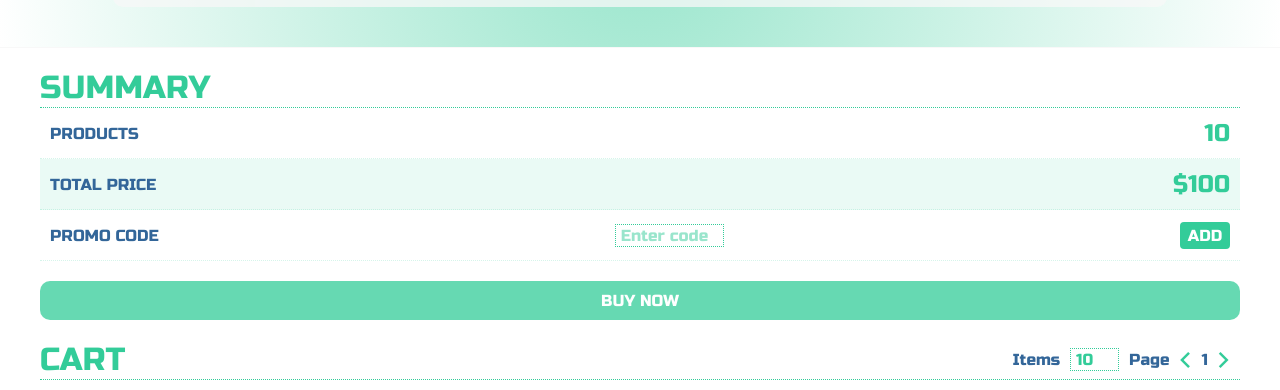
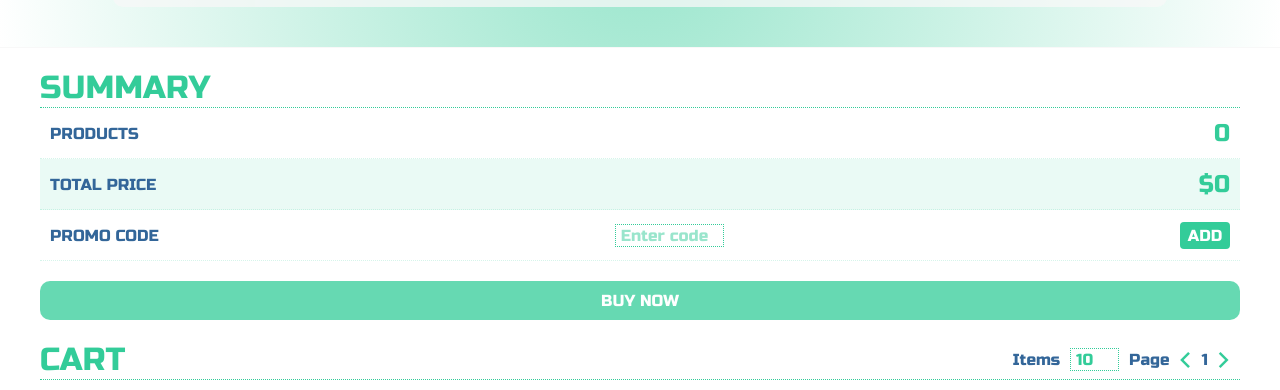
Before and after one commit to mshns/online-store, a React (Create React App) app in the folder online-store/: page /cart in a window 1280 px wide. Shown: the part 173-563 px from the top of the page. Built offline with nearby package versions, Linux system fonts and the light colour scheme.

Commit message:
feat: add items manipulations in cart page

```diff
--- a/online-store/src/components/header/header.tsx
+++ b/online-store/src/components/header/header.tsx
@@ -2,11 +2,18 @@ import "./header.scss";
 import { Link } from "react-router-dom";
 import useSort from "../../hooks/useSort";
 import useCart from "../../hooks/useCart";
+import { useEffect, useState } from "react";
+import { ICartItem } from "../../types";
 
 const Header = () => {
   const { setSort } = useSort();
   const { cartList } = useCart();
-  const totalSum = cartList.reduce((acc, curr) => acc + curr.price, 0);
+  const getTotalSum = (itemsList: ICartItem[]) =>
+    itemsList.reduce((acc, curr) => acc + curr.item.price * curr.amount, 0);
+  const [totalSum, changeTotalSum] = useState(getTotalSum(cartList));
+  useEffect(() => {
+    changeTotalSum(getTotalSum(cartList));
+  }, [cartList]);
 
   return (
     <header className="header">
--- a/online-store/src/components/products/item.tsx
+++ b/online-store/src/components/products/item.tsx
@@ -7,7 +7,7 @@ import "./item.scss";
 const Item = (item: IProductItem) => {
   const { cartList, setCartList } = useCart();
   const isAddedToCart = (item: IProductItem): Boolean => {
-    return cartList.find((product) => item.id === product.id) !== undefined
+    return cartList.find((product) => item.id === product.item.id) !== undefined
       ? true
       : false;
   };
@@ -30,9 +30,11 @@ const Item = (item: IProductItem) => {
           className="product_buttons__cart"
           onClick={() => {
             if (!isAdded) {
-              setCartList([...cartList, item]);
+              setCartList([...cartList, { item: item, amount: 1 }]);
             } else {
-              setCartList(cartList.filter((product) => product.id !== item.id));
+              setCartList(
+                cartList.filter((product) => product.item.id !== item.id)
+              );
             }
             setAdded(!isAdded);
           }}
--- a/online-store/src/contexts/cartListContext/CartList.tsx
+++ b/online-store/src/contexts/cartListContext/CartList.tsx
@@ -1,8 +1,8 @@
 import { createContext, ReactNode, useState } from "react";
-import { ICartListContext, IProductItem } from "../../types";
+import { ICartItem, ICartListContext } from "../../types";
 
 const CartListProvider = ({ children }: { children: ReactNode }) => {
-  const [cartList, setCartList] = useState<IProductItem[]>([]);
+  const [cartList, setCartList] = useState<ICartItem[]>([]);
   return (
     <CartListContext.Provider value={{ cartList, setCartList }}>
       {children}
--- a/online-store/src/pages/cart/cartPage.scss
+++ b/online-store/src/pages/cart/cartPage.scss
@@ -37,7 +37,7 @@
   padding-left: 5px;
   border: 1px dotted rgb(51, 204, 153);
   outline: none;
-  font-family: 'Russo One';
+  font-family: "Russo One";
   font-size: 16px;
   text-transform: uppercase;
   color: #33cc99;
@@ -62,7 +62,7 @@
   display: flex;
   align-items: center;
   margin-bottom: 20px;
-  border-bottom: 1px dotted rgb(51, 204, 153, .2);
+  border-bottom: 1px dotted rgb(51, 204, 153, 0.2);
 }
 
 .cart-item_number {
@@ -114,6 +114,7 @@
   font-size: 32px;
   color: #33cc99;
   cursor: pointer;
+  user-select: none;
 }
 
 .amount-count_value {
@@ -144,12 +145,12 @@
   align-items: center;
   height: 50px;
   padding: 0 10px;
-  border-bottom: 1px dotted rgb(51, 204, 153, .2);
+  border-bottom: 1px dotted rgb(51, 204, 153, 0.2);
   text-transform: uppercase;
 }
 
 .cart-sum_field:nth-child(3) {
-  background-color: rgb(51, 204, 153, .1);
+  background-color: rgb(51, 204, 153, 0.1);
 }
 
 .products-count,
@@ -164,7 +165,7 @@
   padding-left: 5px;
   border: 1px dotted rgb(51, 204, 153);
   outline: none;
-  font-family: 'Russo One';
+  font-family: "Russo One";
   font-size: 16px;
   text-transform: uppercase;
   color: #33cc99;
@@ -172,7 +173,7 @@
 
 .cart-sum_submit {
   width: 50px;
-  font-family: 'Russo One';
+  font-family: "Russo One";
   font-size: 16px;
   padding: 4px;
   border-radius: 4px;
@@ -182,16 +183,16 @@
   border: none;
   outline: none;
   cursor: pointer;
-  transition: ease-in-out .2s;
+  transition: ease-in-out 0.2s;
 }
 
 .cart-sum_input::placeholder {
   text-transform: none;
-  color: rgb(51, 204, 153, .5);
+  color: rgb(51, 204, 153, 0.5);
 }
 
 .cart-sum_button {
-  font-family: 'Russo One';
+  font-family: "Russo One";
   font-size: 16px;
   text-transform: uppercase;
   color: #fff;
@@ -199,9 +200,9 @@
   padding: 10px;
   border: none;
   border-radius: 10px;
-  background-color: rgb(51, 204, 153, .75);
+  background-color: rgb(51, 204, 153, 0.75);
   cursor: pointer;
-  transition: ease-in-out .2s;
+  transition: ease-in-out 0.2s;
 }
 
 .cart-sum_submit:hover,
@@ -223,7 +224,6 @@
     width: calc(100% - 80px);
   }
 }
-
 
 @media (max-width: 760px) {
   .cart_header {
--- a/online-store/src/pages/cart/cartPage.tsx
+++ b/online-store/src/pages/cart/cartPage.tsx
@@ -1,5 +1,6 @@
 import "./cartPage.scss";
 import CartList from "./components/cartList";
+import CartSumBlock from "./components/cartSum";
 
 const CartPage = () => {
   return (
@@ -12,7 +13,7 @@ const CartPage = () => {
             <input
               className="pagination_items"
               type="number"
-              value="10"
+              defaultValue="10"
               id="pagination-items"
             />
             <div className="pagination_pages">
@@ -31,28 +32,7 @@ const CartPage = () => {
         </div>
         <CartList />
       </section>
-      <section className="cart_sum">
-        <h2 className="cart_subtitle">Summary</h2>
-        <div className="cart-sum_field">
-          <span className="field_title">Products</span>
-          <span className="products-count">10</span>
-        </div>
-        <div className="cart-sum_field">
-          <span className="field_title">Total price</span>
-          <span className="total-price">$100</span>
-        </div>
-        <form className="cart-sum_field">
-          <label htmlFor="promo-code">Promo code</label>
-          <input
-            className="cart-sum_input"
-            type="text"
-            placeholder="Enter code"
-            id="promo-code"
-          />
-          <input className="cart-sum_submit" type="submit" value="Add" />
-        </form>
-        <button className="cart-sum_button">Buy now</button>
-      </section>
+      <CartSumBlock />
     </main>
   );
 };
--- /dev/null
+++ b/online-store/src/pages/cart/components/cartItem.tsx
@@ -0,0 +1,59 @@
+import { useState } from "react";
+import useCart from "../../../hooks/useCart";
+import { ICartItem } from "../../../types";
+
+const CartItem = ({ item, index }: { item: ICartItem; index: number }) => {
+  const [amount, setAmount] = useState(item.amount);
+  const { cartList, setCartList } = useCart();
+  return (
+    <div className="cart-item">
+      <span className="cart-item_number">{index + 1}</span>
+      <img
+        className="cart-item_image"
+        src={item.item.thumbnail}
+        alt="Product Name"
+      ></img>
+      <div className="cart-item_info">
+        <h3 className="item-info_title">{item.item.title}</h3>
+        <p className="item-info_description">{item.item.description}</p>
+        <div className="item-info_rating">Rating: {item.item.rating}</div>
+        <div className="item-info_discount">
+          Discount: {item.item.discountPercentage}%
+        </div>
+      </div>
+      <div className="cart-item_amount">
+        <div className="item-amount_stock">Stock: {item.item.stock}</div>
+        <div className="item-amount_count">
+          <span
+            className="amount-count_button__remove"
+            onClick={() => {
+              if (amount !== 1) {
+                setAmount(amount - 1);
+                item.amount -= 1;
+                setCartList([...cartList]);
+              }
+            }}
+          >
+            remove_circle_outline
+          </span>
+          <span className="amount-count_value">{amount}</span>
+          <span
+            className="amount-count_button__add"
+            onClick={() => {
+              if (amount < item.item.stock) {
+                setAmount(amount + 1);
+                item.amount += 1;
+                setCartList([...cartList]);
+              }
+            }}
+          >
+            add_circle_outline
+          </span>
+        </div>
+        <div className="item-amount_sum">${item.item.price * amount}</div>
+      </div>
+    </div>
+  );
+};
+
+export default CartItem;
--- /dev/null
+++ b/online-store/src/pages/cart/components/cartSum.tsx
@@ -0,0 +1,44 @@
+import { useEffect, useState } from "react";
+import useCart from "../../../hooks/useCart";
+import { ICartItem } from "../../../types";
+
+const CartSumBlock = () => {
+  const { cartList } = useCart();
+  const getTotalSum = (itemsList: ICartItem[]) =>
+    itemsList.reduce((acc, curr) => acc + curr.item.price * curr.amount, 0);
+  const getTotalItems = (itemsList: ICartItem[]) =>
+    itemsList.reduce((acc, curr) => acc + curr.amount, 0);
+  const [totalSum, changeTotalSum] = useState(getTotalSum(cartList));
+  const [totalItems, changeTotalItems] = useState(getTotalItems(cartList));
+  useEffect(() => {
+    changeTotalSum(getTotalSum(cartList));
+    changeTotalItems(getTotalItems(cartList));
+  }, [cartList]);
+
+  return (
+    <section className="cart_sum">
+      <h2 className="cart_subtitle">Summary</h2>
+      <div className="cart-sum_field">
+        <span className="field_title">Products</span>
+        <span className="products-count">{totalItems}</span>
+      </div>
+      <div className="cart-sum_field">
+        <span className="field_title">Total price</span>
+        <span className="total-price">${totalSum}</span>
+      </div>
+      <form className="cart-sum_field">
+        <label htmlFor="promo-code">Promo code</label>
+        <input
+          className="cart-sum_input"
+          type="text"
+          placeholder="Enter code"
+          id="promo-code"
+        />
+        <input className="cart-sum_submit" type="submit" value="Add" />
+      </form>
+      <button className="cart-sum_button">Buy now</button>
+    </section>
+  );
+};
+
+export default CartSumBlock;
--- a/online-store/src/pages/product/productPage.tsx
+++ b/online-store/src/pages/product/productPage.tsx
@@ -11,7 +11,7 @@ function ProductPage() {
   const [product] = [...storeItems.filter((item) => item.id === Number(id))];
   const { cartList, setCartList } = useCart();
   const isAddedToCart = (item: IProductItem): Boolean => {
-    return cartList.find((product) => item.id === product.id) !== undefined
+    return cartList.find((product) => item.id === product.item.id) !== undefined
       ? true
       : false;
   };
@@ -39,10 +39,10 @@ function ProductPage() {
               className="card-button_cart"
               onClick={() => {
                 if (!isAdded) {
-                  setCartList([...cartList, product]);
+                  setCartList([...cartList, { item: product, amount: 1 }]);
                 } else {
                   setCartList(
-                    cartList.filter((item) => product.id !== item.id)
+                    cartList.filter((item) => product.id !== item.item.id)
                   );
                 }
                 setAdded(!isAdded);
```
Also changed, not shown: online-store/src/pages/cart/components/cartList.tsx (+2 -29 lines), online-store/src/types/index.ts (+7 -2 lines).
